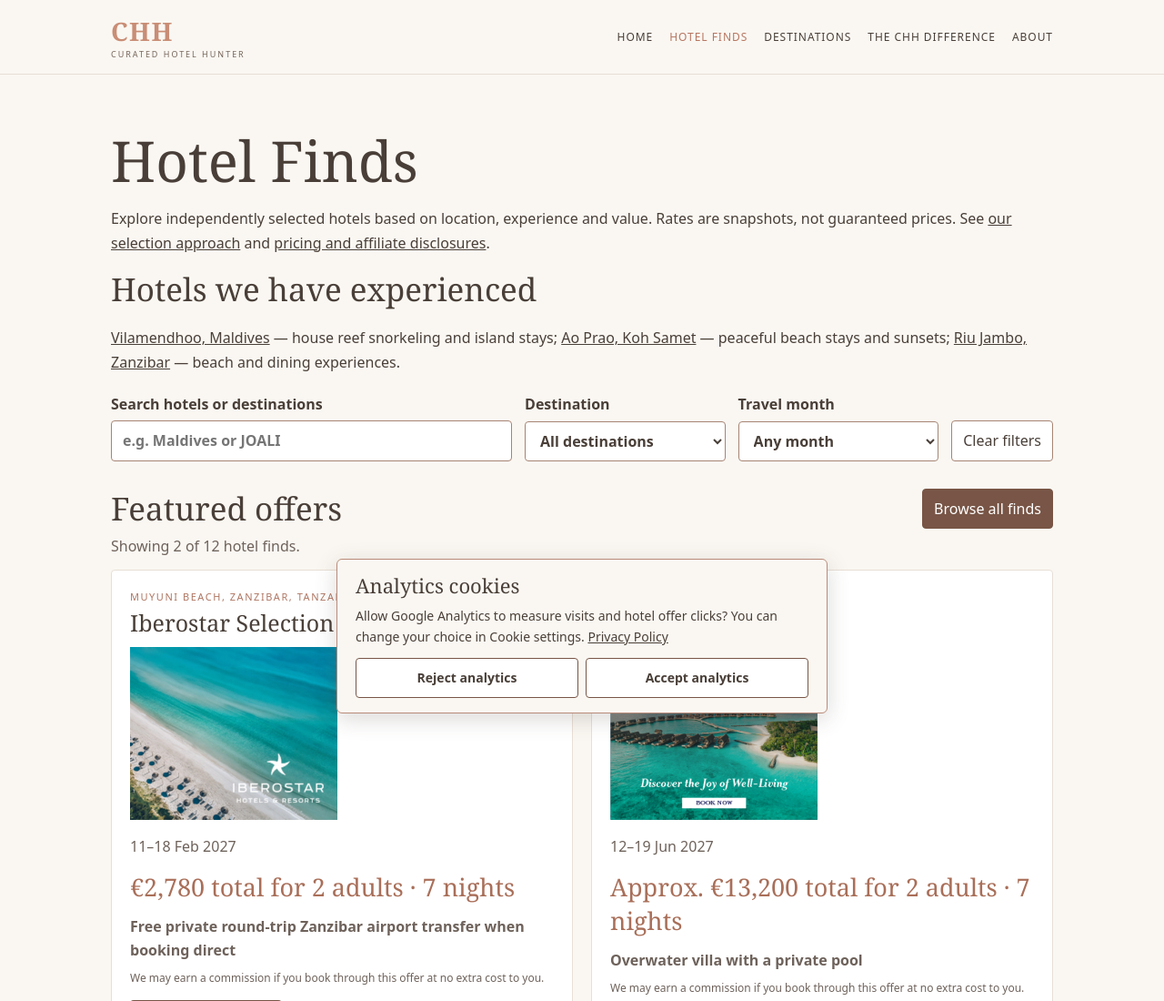
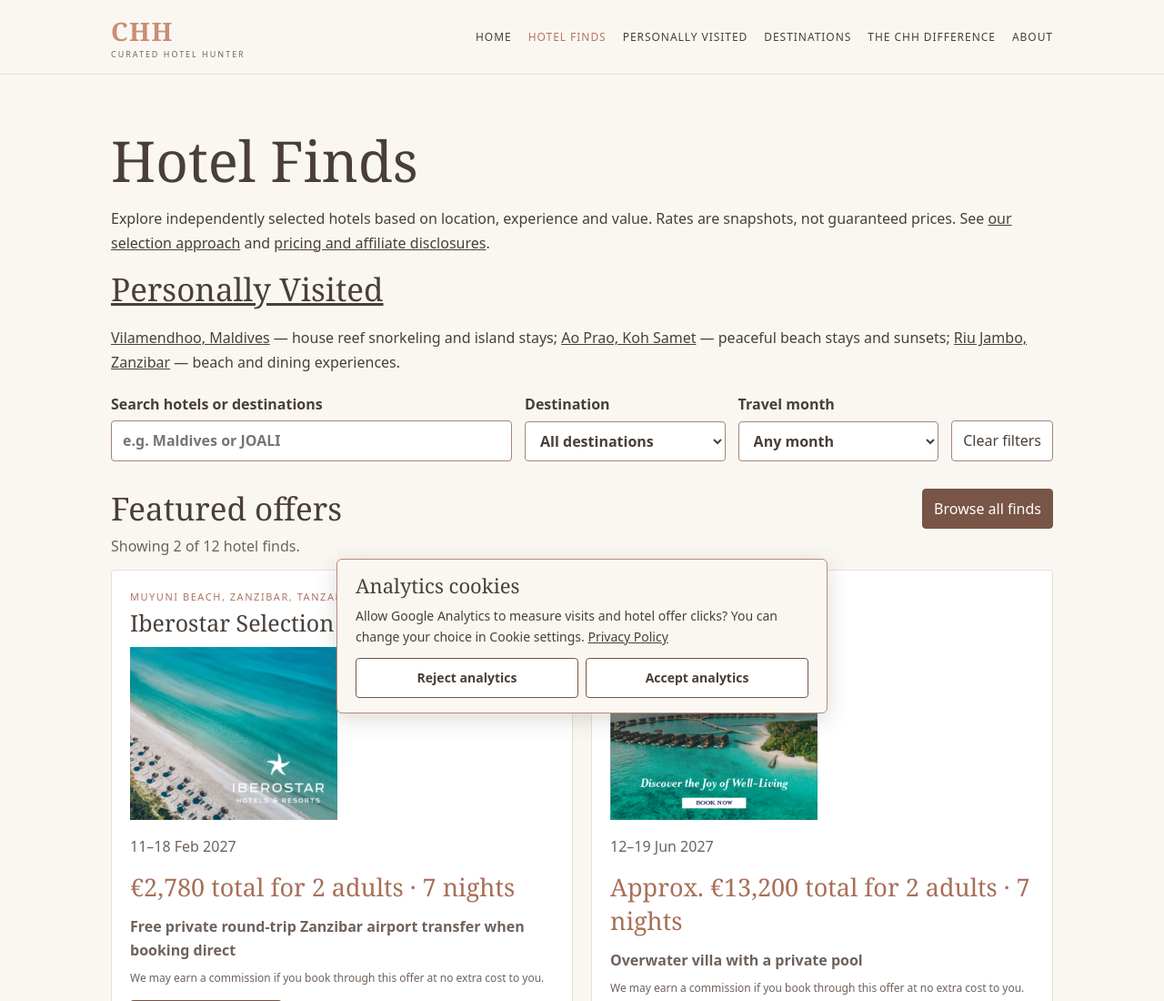
Before and after one commit to Dexy27/curated-hotel-hunter, a plain HTML site: page hotel-finds.html in a window 1280 px wide. Shown: the top 1100 px of the page at 91% size. Drawn offline with Linux system fonts and the light colour scheme.

Commit message:
Add personally visited section and labels

```diff
--- a/hotel-finds.html
+++ b/hotel-finds.html
@@ -1,5 +1,5 @@
-<!doctype html><html lang="en"><head><meta charset="utf-8"><meta name="viewport" content="width=device-width,initial-scale=1"><meta name="description" content="Curated Hotel Hunter — thoughtful hotel discoveries and exceptional value. Luxury is in the find."><title>Hotel Finds | Curated Hotel Hunter</title><link rel="stylesheet" href="styles.css"><script type="module" src="hotel-deals.js"></script><script type="module" src="hotel-analytics.js"></script></head><body><header><div class="nav"><a class="brand" href="index.html">CHH<span>CURATED HOTEL HUNTER</span></a><nav aria-label="Main navigation"><a class="" href="index.html">Home</a><a class="active" href="hotel-finds.html">Hotel Finds</a><a class="" href="destinations.html">Destinations</a><a class="" href="difference.html">The CHH Difference</a><a class="" href="about.html">About</a></nav></div></header><main data-finds-browser>
-  <h1>Hotel Finds</h1><p>Explore independently selected hotels based on location, experience and value. Rates are snapshots, not guaranteed prices. See <a href="difference.html">our selection approach</a> and <a href="disclosures.html">pricing and affiliate disclosures</a>.</p><section aria-label="Firsthand hotel features"><h2>Hotels we have experienced</h2><p><a href="vilamendhoo.html">Vilamendhoo, Maldives</a> — house reef snorkeling and island stays; <a href="ao-prao-koh-samet.html">Ao Prao, Koh Samet</a> — peaceful beach stays and sunsets; <a href="riu-jambo-zanzibar.html">Riu Jambo, Zanzibar</a> — beach and dining experiences.</p></section>
+<!doctype html><html lang="en"><head><meta charset="utf-8"><meta name="viewport" content="width=device-width,initial-scale=1"><meta name="description" content="Curated Hotel Hunter — thoughtful hotel discoveries and exceptional value. Luxury is in the find."><title>Hotel Finds | Curated Hotel Hunter</title><link rel="stylesheet" href="styles.css"><script type="module" src="hotel-deals.js"></script><script type="module" src="hotel-analytics.js"></script></head><body><header><div class="nav"><a class="brand" href="index.html">CHH<span>CURATED HOTEL HUNTER</span></a><nav aria-label="Main navigation"><a class="" href="index.html">Home</a><a class="active" href="hotel-finds.html">Hotel Finds</a><a href="index.html#personally-visited">Personally Visited</a><a class="" href="destinations.html">Destinations</a><a class="" href="difference.html">The CHH Difference</a><a class="" href="about.html">About</a></nav></div></header><main data-finds-browser>
+  <h1>Hotel Finds</h1><p>Explore independently selected hotels based on location, experience and value. Rates are snapshots, not guaranteed prices. See <a href="difference.html">our selection approach</a> and <a href="disclosures.html">pricing and affiliate disclosures</a>.</p><section aria-label="Firsthand hotel features"><h2><a href="index.html#personally-visited">Personally Visited</a></h2><p><a href="vilamendhoo.html">Vilamendhoo, Maldives</a> — house reef snorkeling and island stays; <a href="ao-prao-koh-samet.html">Ao Prao, Koh Samet</a> — peaceful beach stays and sunsets; <a href="riu-jambo-zanzibar.html">Riu Jambo, Zanzibar</a> — beach and dining experiences.</p></section>
   <form class="finds-filters" data-finds-filters role="search" aria-label="Filter hotel finds">
     <label>Search hotels or destinations
       <input type="search" name="q" placeholder="e.g. Maldives or JOALI">
```
